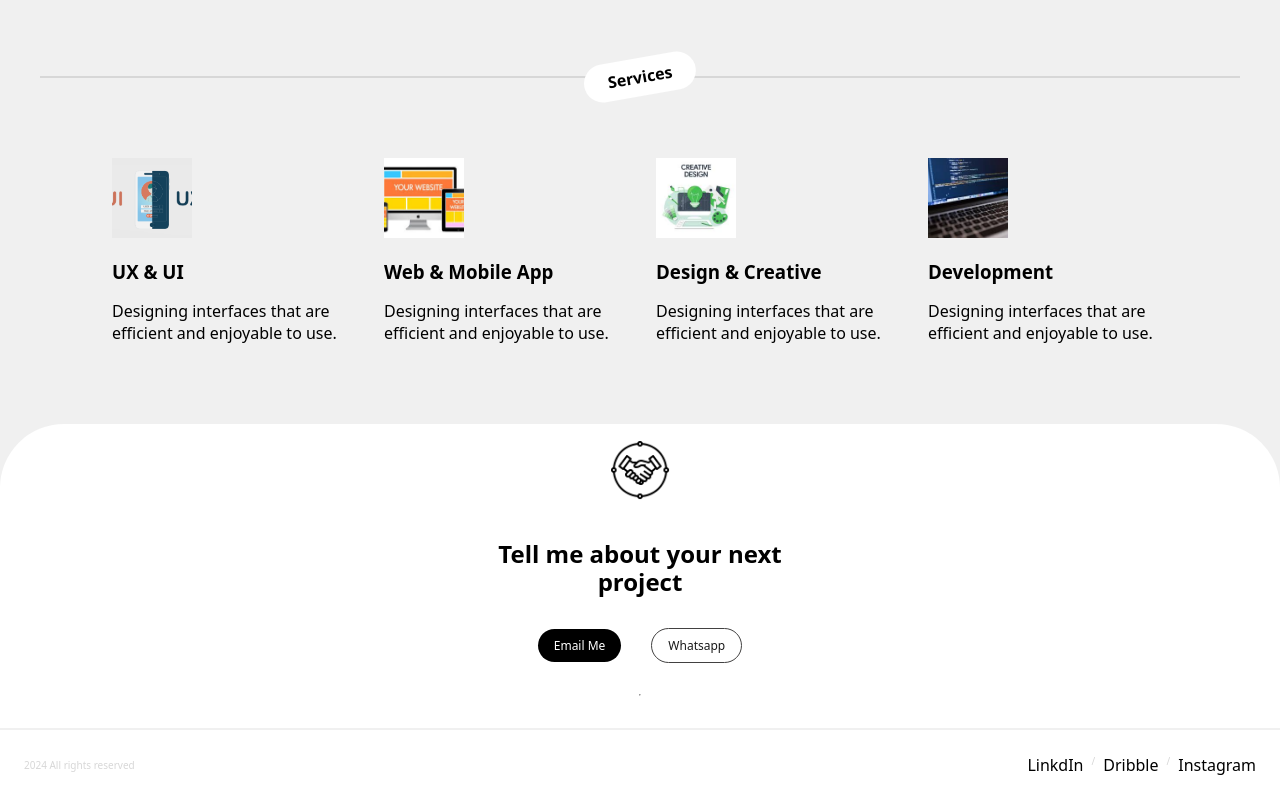
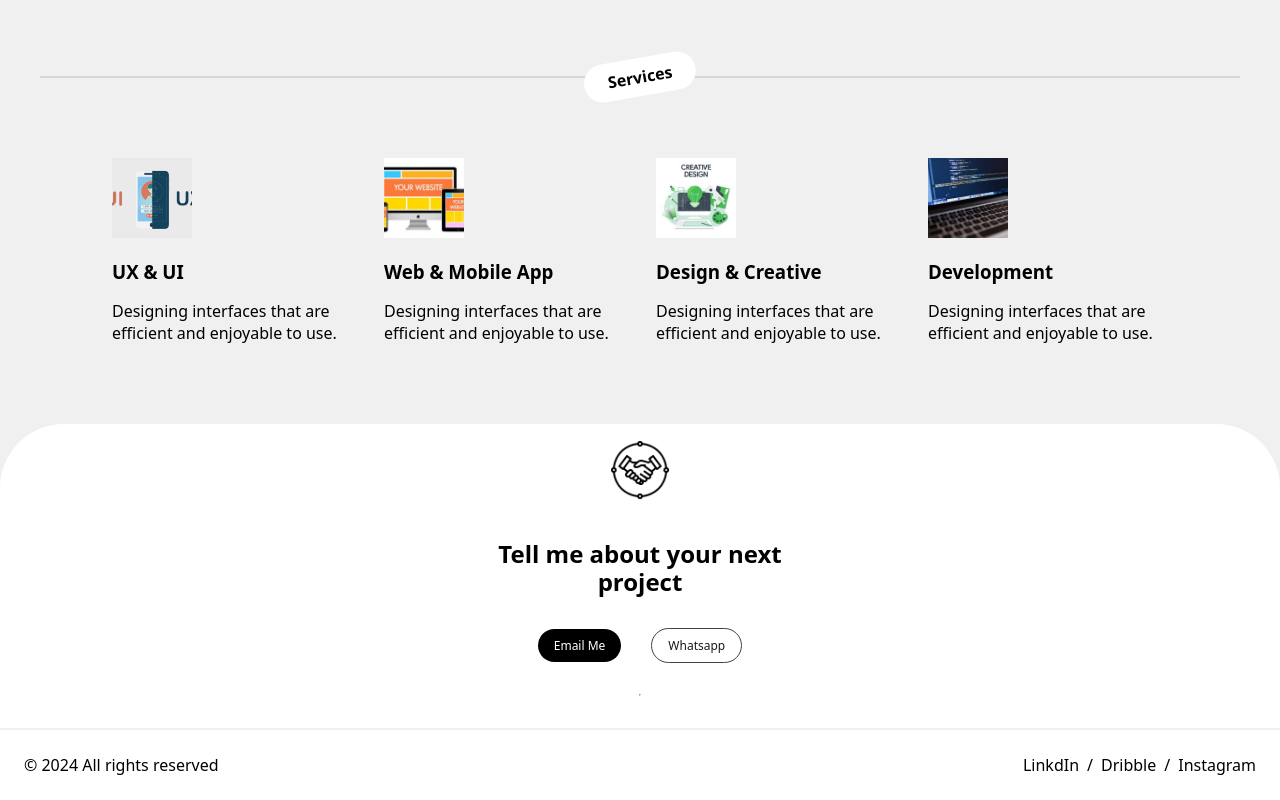
Before and after one commit to sagharghasemzadeh/digital-marketer-portofilio, a website built with Vite: page index.html in a window 1280 px wide. Shown: the part 1058-1858 px from the top of the page. Built offline with nearby package versions, Linux system fonts and the light colour scheme.

Commit message:
[FIX] footer styles

```diff
--- a/index.html
+++ b/index.html
@@ -115,7 +115,7 @@
     </main>
     <div class="line"></div>
     <footer>
-      <span>2024 All rights reserved</span>
+      <div>&copy; 2024 All rights reserved</div>
       <nav>
         <ul>
           <li><a href="#">LinkdIn</a></li>
--- a/src/styles/footer.css
+++ b/src/styles/footer.css
@@ -7,11 +7,6 @@ footer {
 
   gap: 24px;
   padding: 24px;
-
-  span {
-    font-size: 10px;
-    color: var(--surface-700);
-  }
 
   nav {
     ul {
@@ -26,9 +21,6 @@ footer {
           text-decoration: none;
         }
       }
-
-      span {
-      }
     }
   }
 }
```
